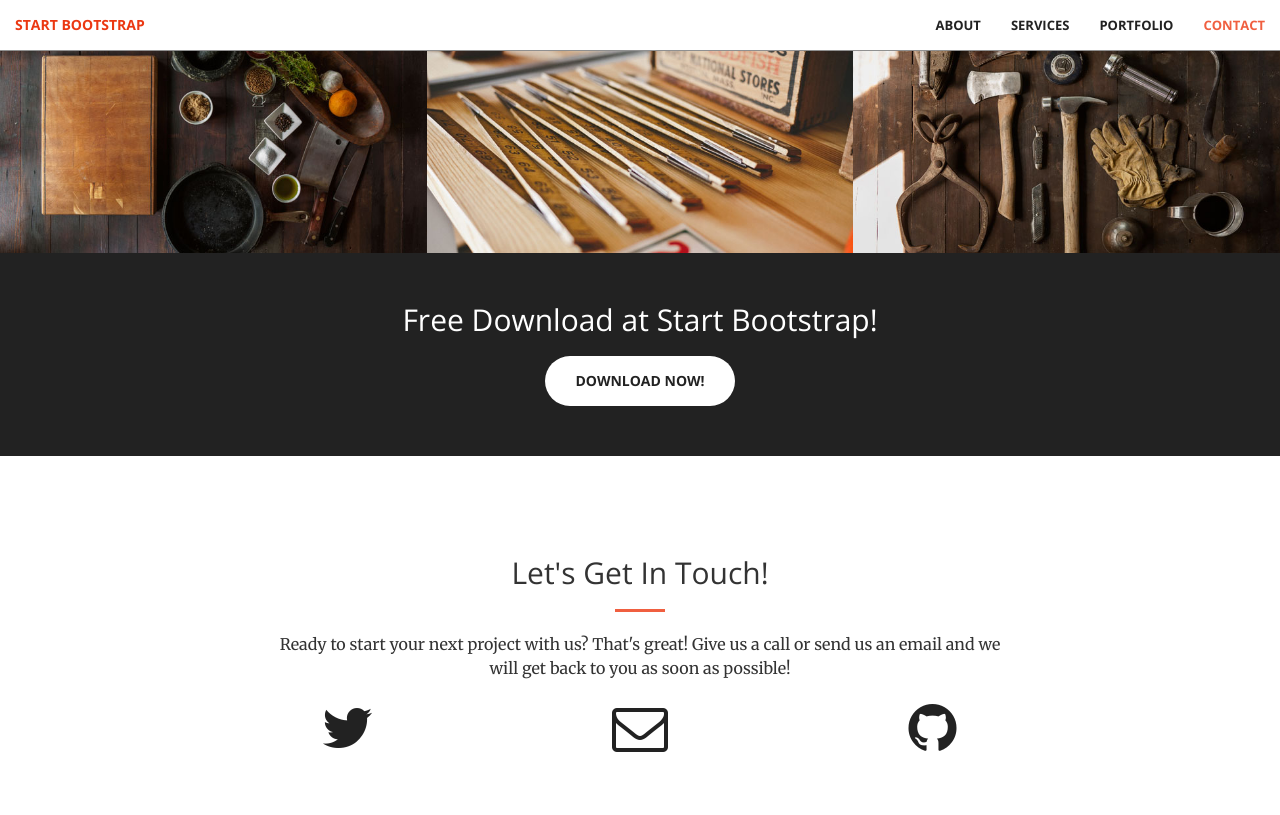
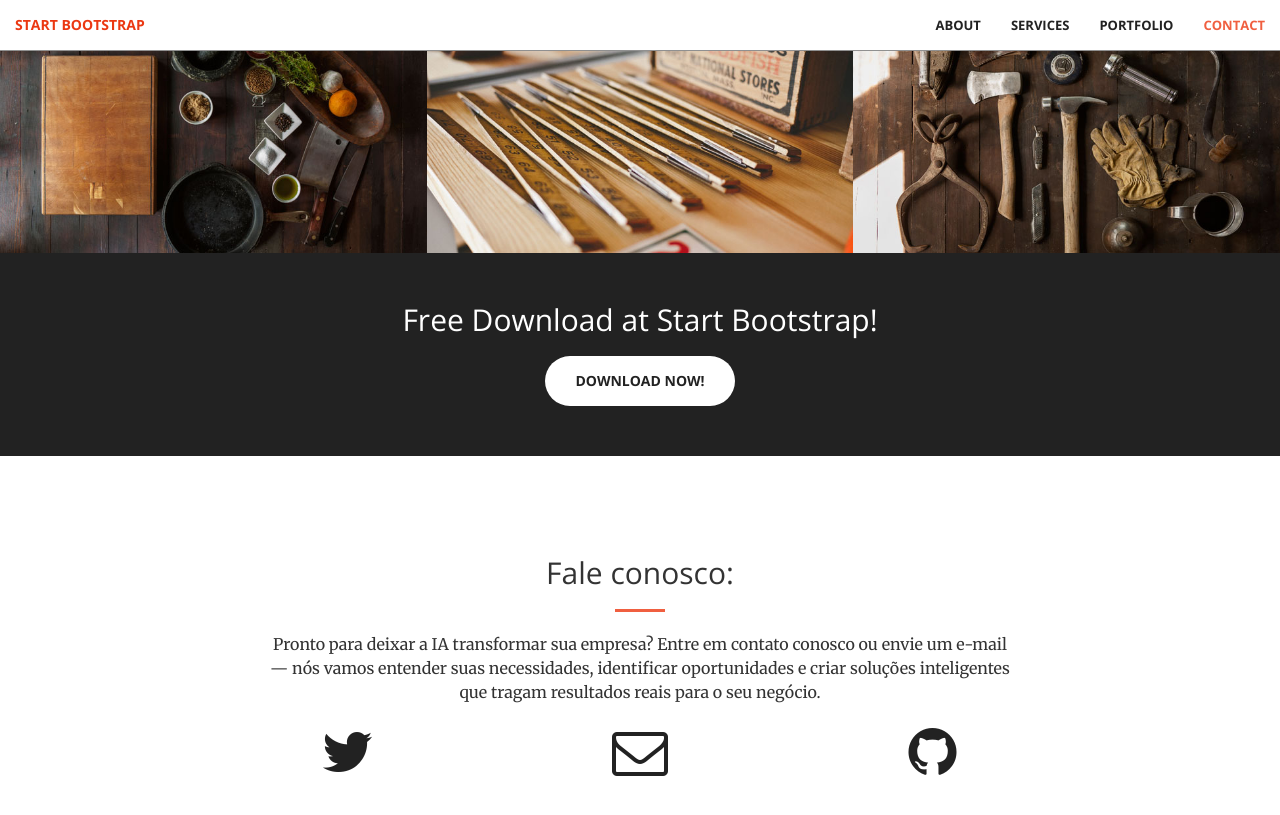
Before and after one commit to Benfluc/sparkia, a Jekyll site: the page built from index.html, in a window 1280 px wide and 900 px high, scrolled down 1955 px. Shown: the top 815 px of the window. Built offline with Jekyll 4.4.1, drawn with Linux system fonts in a browser that asks for light colours.

Commit message:
Update contact section text to Portuguese

```diff
--- a/_includes/contact.html
+++ b/_includes/contact.html
@@ -2,9 +2,10 @@
     <div class="container">
         <div class="row">
             <div class="col-lg-8 col-lg-offset-2 text-center">
-                <h2 class="section-heading">Let's Get In Touch!</h2>
+                <h2 class="section-heading">Fale conosco:</h2>
                 <hr class="primary">
-                <p>Ready to start your next project with us? That's great! Give us a call or send us an email and we will get back to you as soon as possible!</p>
+                <p>Pronto para deixar a IA transformar sua empresa? Entre em contato conosco ou envie um e-mail —
+                    nós vamos entender suas necessidades, identificar oportunidades e criar soluções inteligentes que tragam resultados reais para o seu negócio.</p>
             </div>
         <div class="col-lg-2 col-lg-offset-2 text-center">
             <a href="https://twitter.com/{{ site.twitter_username }}">
```
